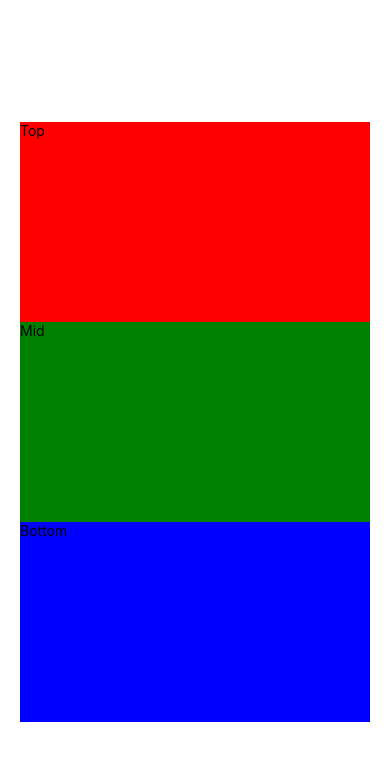
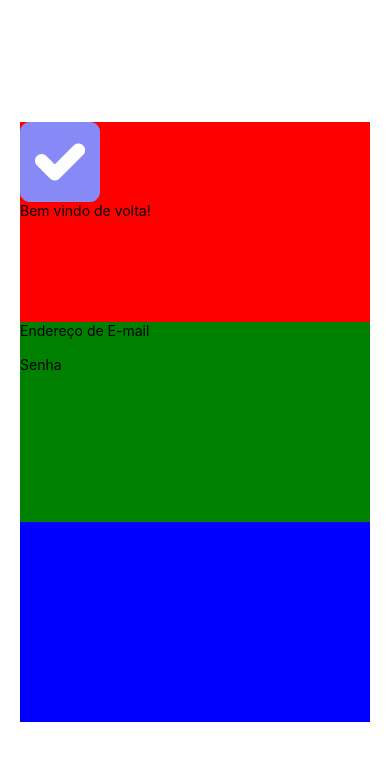
Before and after one commit to brilhante-hub/ReactNative-App, a React Native app: screen / in a window 390 px wide. Shown: the top 760 px of the page. Built offline with nearby package versions, Linux system fonts and the light colour scheme.

Commit message:
Colocando Text Input e a img, arrumando algumas partes das telas

```diff
--- /dev/null
+++ b/src/@types/png.d.ts
@@ -0,0 +1 @@
+declare module '*.png'
--- a/src/pages/login/index.tsx
+++ b/src/pages/login/index.tsx
@@ -1,18 +1,23 @@
 import React from "react";
-import { Text, View } from "react-native";
+import { Text, View, Image, TextInput } from "react-native";
 import { style } from "./styles";
+import Logo from "../../assets/logo.png";
 
 export default function Login() {
   return (
     <View style={style.container}>
         <View style={style.boxTop}>
-      <Text>Top</Text>
+      <Image
+      source={Logo}
+      />
+      <Text>Bem vindo de volta!</Text>
         </View>
         <View style={style.boxMid}>
-          <Text>Mid</Text>
+          <Text>Endereço de E-mail</Text>
+          <TextInput />
+          <Text>Senha</Text>
         </View>
         <View style={style.boxBottom}>
-          <Text>Bottom</Text>
           </View>
     </View>
   );
```
